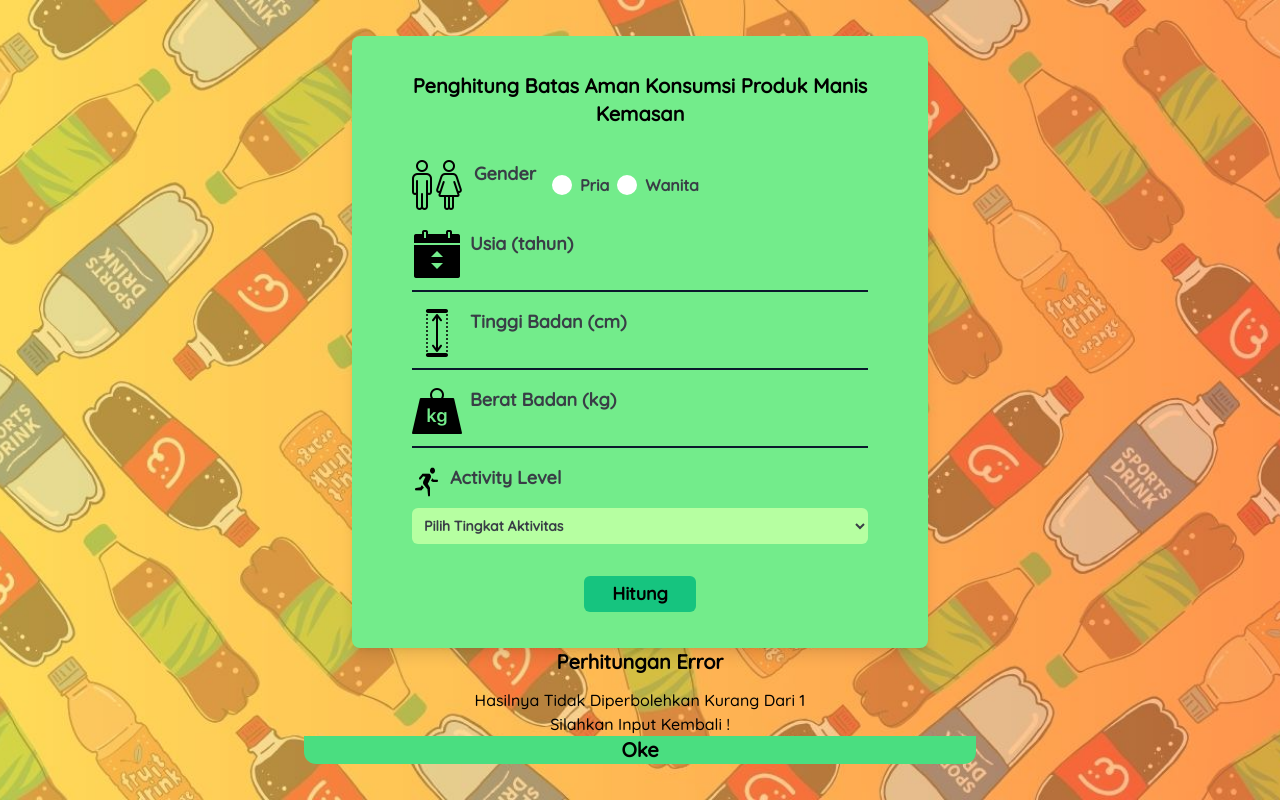
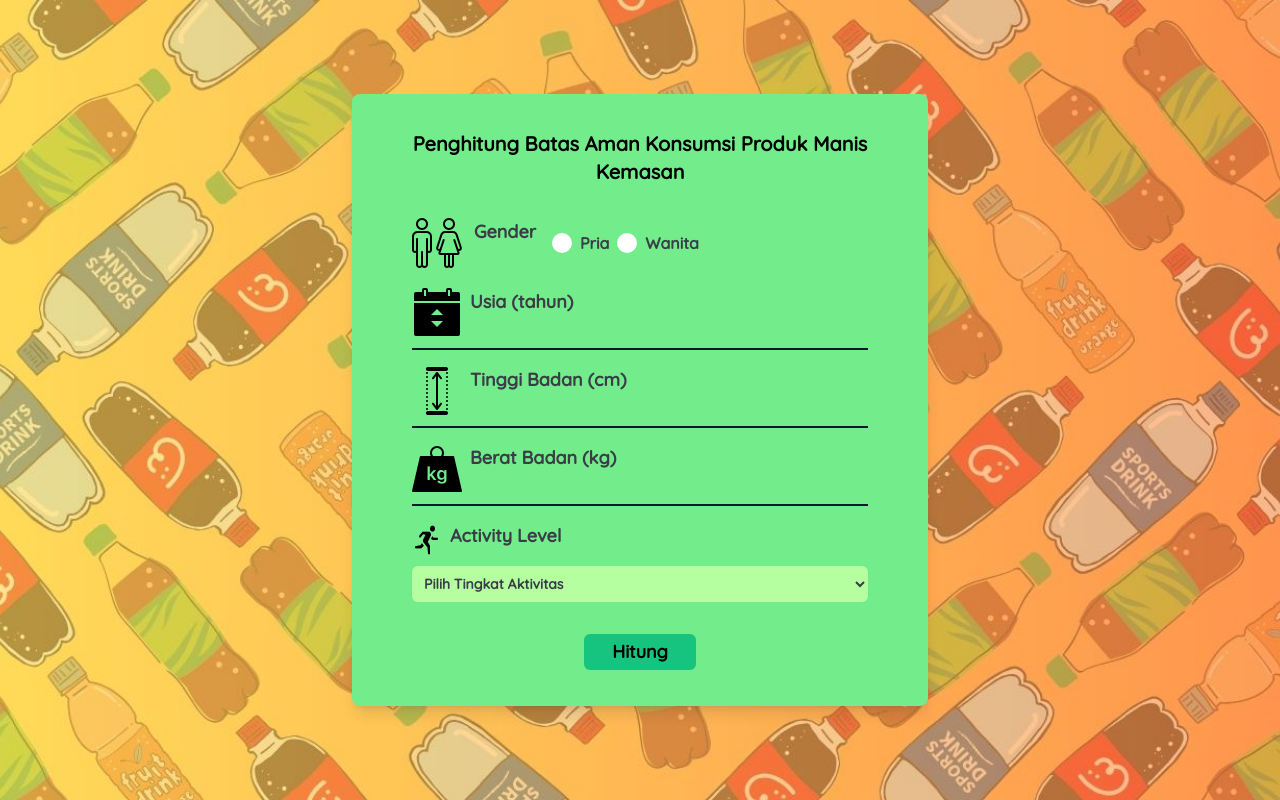
Before and after one commit to GaluhPncWirs/consumption-limit-for-packaged-beverages, a Next.js app: page / in a window 1280 px wide. Built offline with nearby package versions, Linux system fonts and the light colour scheme.

Commit message:
fix input user validasi

```diff
--- a/src/app/mainContent/addProduct/page.tsx
+++ b/src/app/mainContent/addProduct/page.tsx
@@ -5,7 +5,7 @@ import NavigasiBar from "@/components/navbar/navigasiBar";
 import { useHandleInput } from "@/app/hooks/handle-input";
 import LayoutModalBoxs from "@/components/modalBox/layout";
 import { useEffect, useRef, useState } from "react";
-import LayoutModalError from "@/components/modalBox/err";
+import ModalError from "@/components/modalBox/err";
 
 export default function AddProduct() {
   const path = usePathname();
@@ -203,9 +203,7 @@ export default function AddProduct() {
             </LayoutModalBoxs>
           )}
 
-          {modalErr && (
-            <LayoutModalError.ModalErrorInput setModal={setModalErr} />
-          )}
+          {modalErr && <ModalError setModal={setModalErr} />}
         </div>
       </div>
     </div>
--- a/src/app/mainContent/calculate/page.tsx
+++ b/src/app/mainContent/calculate/page.tsx
@@ -196,6 +196,9 @@ export default function MainContent() {
     }
   }, [searchProduk]);
 
+  console.log(fillBottle.length);
+  console.log(miliLiter);
+
   return (
     <div className="pt-24 pb-14">
       <NavigasiBar props={backToInput} path={path} />
@@ -326,12 +329,12 @@ export default function MainContent() {
                   educations === true ? `block` : `hidden`
                 } max-[640px]:text-sm text-justify mx-5 sm:text-base font-semibold lg:text-lg`}
               >
-                {fillBottle.length > 0 && miliLiter > 0 ? (
+                {fillBottle.length > 1 && miliLiter > 0 ? (
                   <p>
                     Kamu Bisa Konsumsi Maksimal {fillBottle.length} botol{" "}
                     {miliLiter} ml
                   </p>
-                ) : fillBottle.length > 0 && miliLiter <= 0 ? (
+                ) : fillBottle.length === 1 && miliLiter <= 0 ? (
                   <p>Kamu Bisa Konsumsi Maksimal {fillBottle.length} botol</p>
                 ) : (
                   <p>
--- a/src/app/page.tsx
+++ b/src/app/page.tsx
@@ -3,8 +3,7 @@ import ModalBox from "@/components/modalBox/modalSucces";
 import Image from "next/image";
 import { useEffect, useRef, useState } from "react";
 import { useHandleInput } from "./hooks/handle-input";
-import ModalProductNone from "@/components/modalBox/modalError";
-import LayoutModalError from "@/components/modalBox/err";
+import ModalErrorCalculate from "@/components/modalBox/errorCalculate";
 
 export default function DisplayInputUser() {
   const male = useRef<HTMLInputElement>(null);
@@ -17,8 +16,10 @@ export default function DisplayInputUser() {
   const [modalErrorBox, setModalErrorBox] = useState(false);
   const [yourMaxSugar, setYourMaxSugar] = useState(0);
   const [tdee, setTdee] = useState(0);
+  const [validate, setValidate] = useState(false);
 
-  const { mustFilled, handleValueInput, isFormFilled } = useHandleInput({
+  const { mustFilled, handleValueInput, isFormFilled, setMustFilled } =
+    useHandleInput({
       age: "",
       height: "",
       weight: "",
@@ -86,16 +87,40 @@ export default function DisplayInputUser() {
   }
 
   useEffect(() => {
-    if (yourMaxSugar < 1 && tdee < 1) {
+    if (yourMaxSugar !== 0 && tdee !== 0) {
+      if (yourMaxSugar < 100 && tdee < 100) {
         setModalErrorBox(true);
       } else {
         setModalBox(true);
-      document.cookie = "formFilledSuccess=true; path=/";
-      localStorage.setItem("maxSugars", String(setYourMaxSugar));
+        setValidate(true);
+      }
+    } else {
+      return undefined;
     }
   }, [yourMaxSugar, tdee]);
 
-  console.log(modalErrorBox);
+  useEffect(() => {
+    if (!validate) {
+      document.cookie =
+        "formFilledSuccess=; expires=Thu, 01 Jan 1970 00:00:00 UTC; path=/";
+      localStorage.removeItem("maxSugars");
+    } else {
+      document.cookie = "formFilledSuccess=true; path=/";
+      localStorage.setItem("maxSugars", String(yourMaxSugar));
+    }
+  }, [validate, yourMaxSugar]);
+
+  useEffect(() => {
+    if (!validate) {
+      setMustFilled({
+        age: "",
+        height: "",
+        weight: "",
+        gender: "",
+        activityLevel: "",
+      });
+    }
+  }, [validate, setMustFilled]);
 
   return (
     <div className="max-w-2xl mx-auto flex flex-col items-center justify-center h-screen">
@@ -276,7 +301,7 @@ export default function DisplayInputUser() {
           </form>
           <div className="flex justify-center">
             <button
-              onClick={calculateMaxSugar}
+              onClick={() => calculateMaxSugar()}
               disabled={!isFormFilled()}
               className="disabled:cursor-not-allowed mt-8 mx-auto py-1 text-center rounded-md bg-[#16C47F] hover:bg-emerald-500 cursor-pointer font-semibold px-7 text-lg"
             >
@@ -285,16 +310,17 @@ export default function DisplayInputUser() {
           </div>
         </div>
         <div>
-          {modalBox && (
+          {modalBox && validate && (
             <ModalBox
               setModalBox={setModalBox}
               yourMaxSugar={yourMaxSugar}
               tdee={tdee}
+              setValidate={setValidate}
             />
           )}
 
           {modalErrorBox && (
-            <LayoutModalError.ModalErrorCalculate setModal={modalErrorBox} />
+            <ModalErrorCalculate setModalError={setModalErrorBox} />
           )}
         </div>
       </div>
--- a/src/components/modalBox/err.js
+++ b/src/components/modalBox/err.js
@@ -1,4 +1,4 @@
-export default function LayoutModalError({ children }) {
+export default function ModalError({ setModal }) {
   return (
     <div className="bg-green-500 w-1/3 rounded-xl absolute top-1/2 left-1/2 h-1/3 z-30 -translate-x-1/2 -translate-y-1/2 max-[640px]:w-9/12 sm:w-3/5 md:w-1/2 lg:w-1/3">
       <div className="h-full max-[640px]:px-3 sm:px-4 md:px-5 lg:px-8">
@@ -20,16 +20,6 @@ export default function LayoutModalError({ children }) {
               />
             </svg>
           </div>
-          {children}
-        </div>
-      </div>
-    </div>
-  );
-}
-
-function ModalErrorInput({ setModal }) {
-  return (
-    <>
           <div className="text-center">
             <h1 className="font-bold text-xl">Produk Tidak Bisa Ditambahkan</h1>
             <p className="font-medium mt-3">
@@ -44,31 +34,8 @@ function ModalErrorInput({ setModal }) {
               Oke
             </button>
           </div>
-    </>
+        </div>
+      </div>
+    </div>
   );
 }
-
-function ModalErrorCalculate({ setModal }) {
-  return (
-    <>
-      <div className="text-center">
-        <h1 className="font-bold text-xl">Perhitungan Error</h1>
-        <p className="font-medium mt-3">
-          Hasilnya Tidak Diperbolehkan Kurang Dari 1
-        </p>
-        <p>Silahkan Input Kembali !</p>
-      </div>
-      <div className="bg-green-400 rounded-b-xl h-1/5 flex justify-center items-center hover:bg-green-600">
-        <button
-          className="text-xl font-semibold w-full"
-          onClick={() => setModal(false)}
-        >
-          Oke
-        </button>
-      </div>
-    </>
-  );
-}
-
-LayoutModalError.ModalErrorInput = ModalErrorInput;
-LayoutModalError.ModalErrorCalculate = ModalErrorCalculate;
--- /dev/null
+++ b/src/components/modalBox/errorCalculate.js
@@ -0,0 +1,34 @@
+export default function ModalErrorCalculate({ setModalError }) {
+  return (
+    <div className="w-1/3 bg-green-400 z-40 absolute top-1/2 left-1/2 -translate-x-1/2 -translate-y-1/2 rounded-lg flex flex-col justify-center items-center gap-3 max-[640px]:w-3/5 sm:w-3/5 md:w-2/5 lg:w-1/3 pt-5">
+      <div className="mx-auto flex size-12 shrink-0 items-center justify-center rounded-full bg-red-300">
+        <svg
+          className="size-6 text-red-600"
+          fill="none"
+          viewBox="0 0 24 24"
+          strokeWidth="1.5"
+          stroke="currentColor"
+          aria-hidden="true"
+          data-slot="icon"
+        >
+          <path
+            strokeLinecap="round"
+            strokeLinejoin="round"
+            d="M12 9v3.75m-9.303 3.376c-.866 1.5.217 3.374 1.948 3.374h14.71c1.73 0 2.813-1.874 1.948-3.374L13.949 3.378c-.866-1.5-3.032-1.5-3.898 0L2.697 16.126ZM12 15.75h.007v.008H12v-.008Z"
+          />
+        </svg>
+      </div>
+      <h1 className="font-bold text-xl">Perhitungan Error</h1>
+      <p className="font-medium">Hasilnya Tidak Diperbolehkan Kurang Dari 1</p>
+      <p className="font-medium mb-2">Silahkan Input Kembali !</p>
+      <div className="bg-green-500 rounded-b-lg flex justify-evenly w-full items-center py-2 hover:bg-green-600">
+        <button
+          className="font-semibold text-xl cursor-pointer basis-full"
+          onClick={() => setModalError(false)}
+        >
+          Oke
+        </button>
+      </div>
+    </div>
+  );
+}
--- a/src/components/modalBox/modalSucces.js
+++ b/src/components/modalBox/modalSucces.js
@@ -2,7 +2,12 @@
 import Image from "next/image";
 import { useRouter } from "next/navigation";
 
-export default function ModalBox({ setModalBox, yourMaxSugar, tdee }) {
+export default function ModalBox({
+  setModalBox,
+  yourMaxSugar,
+  tdee,
+  setValidate,
+}) {
   const { push } = useRouter();
   function handleClick() {
     setModalBox(false);
@@ -42,7 +47,7 @@ export default function ModalBox({ setModalBox, yourMaxSugar, tdee }) {
             Oke
           </button>
           <button
-            onClick={() => setModalBox(false)}
+            onClick={() => setValidate(false)}
             className="font-semibold text-xl cursor-pointer basis-1/3 hover:bg-green-600 rounded-lg"
           >
             Cancel
```
Lines whose indentation alone changed are shown as unchanged.
